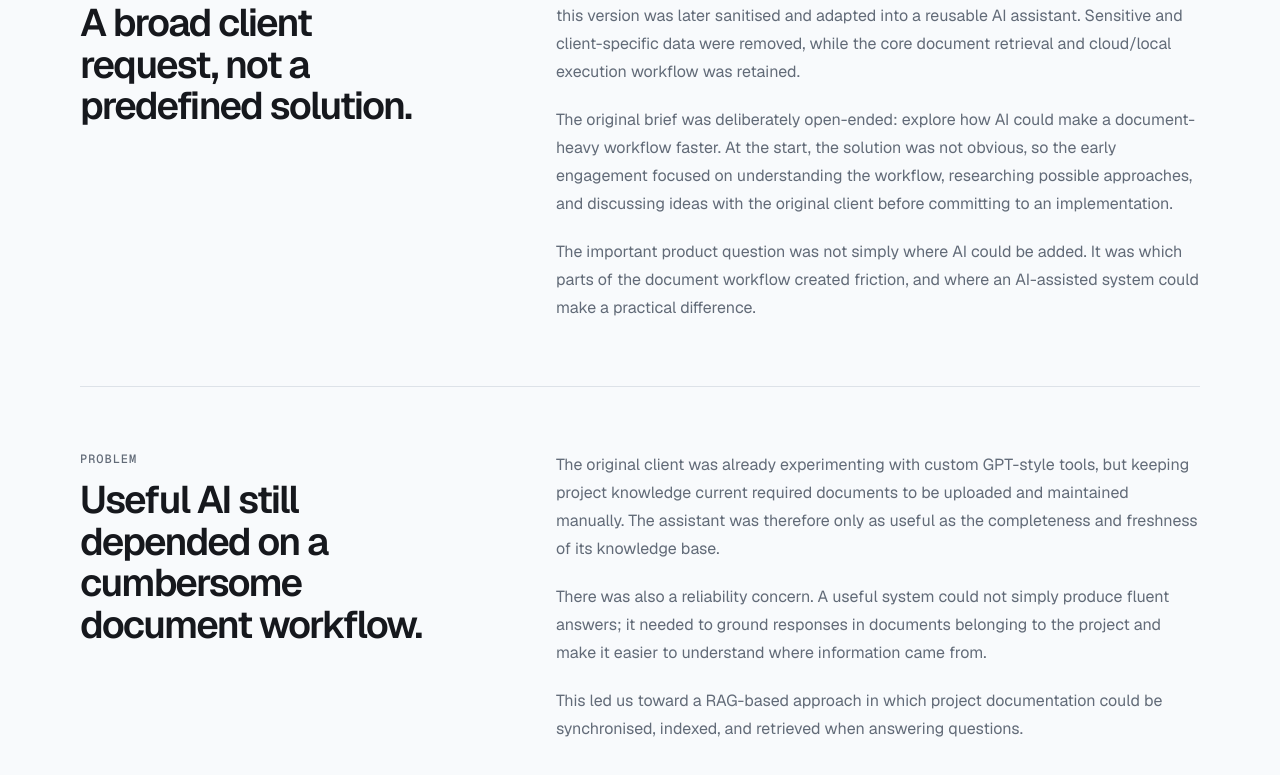
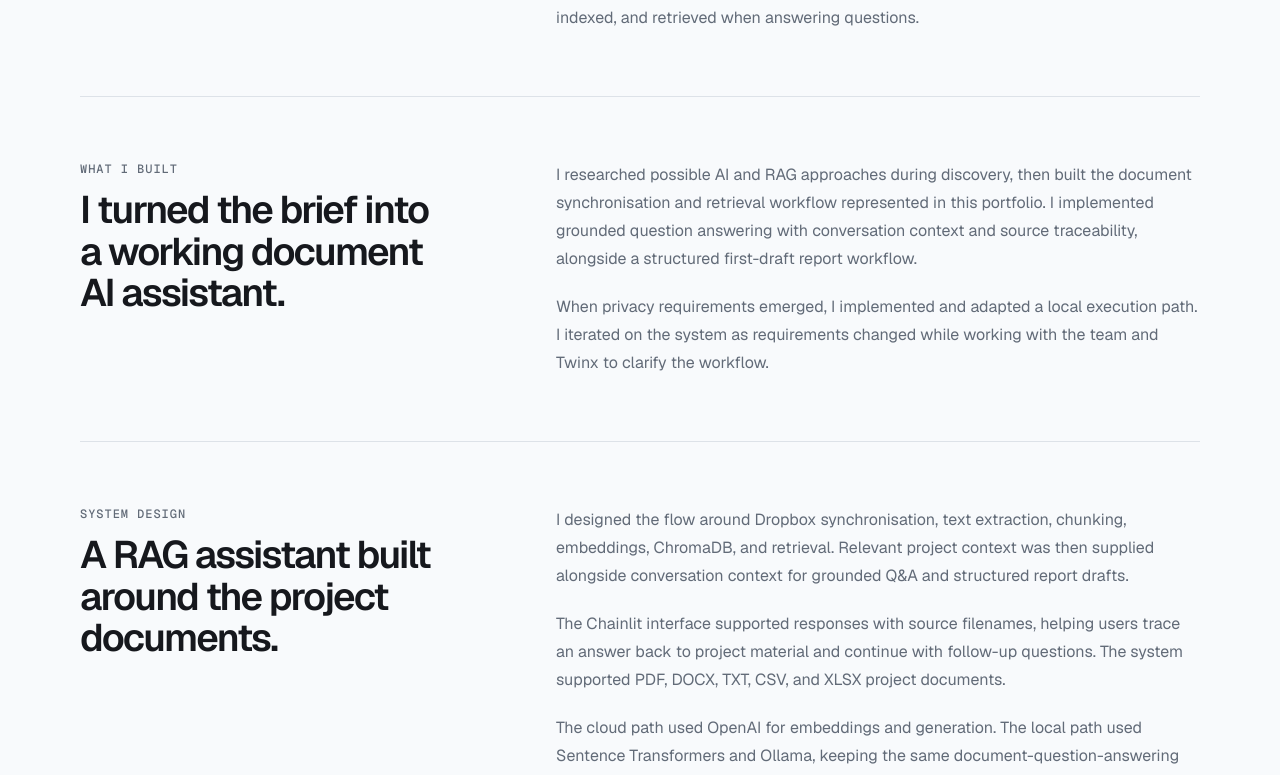
Before and after one commit to Nadane-Portfolio/personal-site, a Next.js app: page /work/ai-knowledge-assistant in a window 1280 px wide. Shown: the part 1338-2113 px from the top of the page. Built offline with nearby package versions, Linux system fonts and the light colour scheme.

Commit message:
Refine AI Knowledge Assistant case study

```diff
--- a/src/app/work/[slug]/page.tsx
+++ b/src/app/work/[slug]/page.tsx
@@ -63,7 +63,9 @@ export default async function ProjectPage({ params }: ProjectPageProps) {
   return (
     <article className="case-study">
       <CaseStudyHeader project={project} />
-      <CaseStudySummary project={project} />
+      {project.showCaseStudySummary !== false ? (
+        <CaseStudySummary project={project} />
+      ) : null}
       <CaseStudySections caseStudy={project.caseStudy} />
       <ProjectPagination
         previousProject={previousProject}
--- a/src/content/projects.ts
+++ b/src/content/projects.ts
@@ -11,6 +11,7 @@ export const projects: readonly Project[] = [
     categories: ["AI", "RAG"],
     homepageFeatured: true,
     caseStudyAvailable: true,
+    showCaseStudySummary: false,
     displayOrder: 1,
     summary:
       "A reusable RAG assistant for synchronising Dropbox documents and answering questions with grounded, traceable context. It originated in a real client project and was later sanitised for reuse, with OpenAI-backed and local execution paths retained.",
@@ -44,39 +45,30 @@ export const projects: readonly Project[] = [
           id: "context",
           kind: "context",
           eyebrow: "Context",
-          title: "A broad client request, not a predefined solution.",
+          title: "An open-ended brief around document-heavy work.",
           paragraphs: [
-            "Originally developed during a client project for Twinx B.V., a company in the Netherlands, this version was later sanitised and adapted into a reusable AI assistant. Sensitive and client-specific data were removed, while the core document retrieval and cloud/local execution workflow was retained.",
-            "The original brief was deliberately open-ended: explore how AI could make a document-heavy workflow faster. At the start, the solution was not obvious, so the early engagement focused on understanding the workflow, researching possible approaches, and discussing ideas with the original client before committing to an implementation.",
-            "The important product question was not simply where AI could be added. It was which parts of the document workflow created friction, and where an AI-assisted system could make a practical difference.",
+            "This began as a 10-week university internship project with Twinx B.V., a Dutch project and subsidy consultancy whose work depends heavily on project documentation. The initial request was open-ended: explore how AI could make that workflow faster and easier to work with.",
+            "I worked with the team and Twinx during discovery and requirements discussions, focusing on where document-heavy work created friction and where an AI-assisted system could make a practical difference.",
           ],
         },
         {
           id: "problem",
           kind: "problem",
           eyebrow: "Problem",
-          title: "Useful AI still depended on a cumbersome document workflow.",
+          title: "Useful AI depended on keeping project knowledge current.",
           paragraphs: [
-            "The original client was already experimenting with custom GPT-style tools, but keeping project knowledge current required documents to be uploaded and maintained manually. The assistant was therefore only as useful as the completeness and freshness of its knowledge base.",
-            "There was also a reliability concern. A useful system could not simply produce fluent answers; it needed to ground responses in documents belonging to the project and make it easier to understand where information came from.",
-            "This led us toward a RAG-based approach in which project documentation could be synchronised, indexed, and retrieved when answering questions.",
+            "Existing AI experimentation still required documents to be uploaded and maintained manually, so an assistant was only as useful as the completeness and freshness of its project knowledge.",
+            "Answers also needed to be grounded and traceable rather than simply fluent. This led toward a RAG-based approach in which project documentation could be synchronised, indexed, and retrieved when answering questions.",
           ],
         },
         {
-          id: "contribution",
-          kind: "role",
-          eyebrow: "My contribution",
-          title: "I helped turn the open brief into a concrete product direction.",
+          id: "what-i-built",
+          kind: "implementation",
+          eyebrow: "What I built",
+          title: "I turned the brief into a working document AI assistant.",
           paragraphs: [
-            "I contributed across discovery and implementation as the requirements became clearer, working with the team and the original client to turn an open-ended request into a usable direction.",
-          ],
-          bullets: [
-            "Researched possible AI and RAG approaches during discovery.",
-            "Contributed to shaping the solution as requirements evolved.",
-            "Worked on document synchronisation and the retrieval workflow.",
-            "Worked on grounded question answering, source traceability, and conversation context.",
-            "Contributed to the local execution mode after the privacy requirement emerged.",
-            "Adapted the implementation as the project constraints changed.",
+            "I researched possible AI and RAG approaches during discovery, then built the document synchronisation and retrieval workflow represented in this portfolio. I implemented grounded question answering with conversation context and source traceability, alongside a structured first-draft report workflow.",
+            "When privacy requirements emerged, I implemented and adapted a local execution path. I iterated on the system as requirements changed while working with the team and Twinx to clarify the workflow.",
           ],
         },
         {
@@ -86,9 +78,9 @@ export const projects: readonly Project[] = [
           title: "A RAG assistant built around the project documents.",
           visual: "ai-knowledge-system",
           paragraphs: [
-            "The working system synchronised project documents from Dropbox, extracted text, split it into chunks, and created embeddings for retrieval in ChromaDB. When a user asked a question, relevant project context was retrieved and supplied to the model alongside conversation context.",
-            "The Chainlit interface supported grounded responses that could reference source filenames, helping users trace an answer back to the relevant project material. Conversation context was supplied alongside retrieved document context to support follow-up questions.",
-            "The wider system supported PDF, DOCX, TXT, CSV, and XLSX project documents. Cloud execution used OpenAI for embeddings and generation; the local path used Sentence Transformers and Ollama.",
+            "I designed the flow around Dropbox synchronisation, text extraction, chunking, embeddings, ChromaDB, and retrieval. Relevant project context was then supplied alongside conversation context for grounded Q&A and structured report drafts.",
+            "The Chainlit interface supported responses with source filenames, helping users trace an answer back to project material and continue with follow-up questions. The system supported PDF, DOCX, TXT, CSV, and XLSX project documents.",
+            "The cloud path used OpenAI for embeddings and generation. The local path used Sentence Transformers and Ollama, keeping the same document-question-answering workflow available under different deployment constraints.",
           ],
         },
         {
@@ -97,50 +89,29 @@ export const projects: readonly Project[] = [
           eyebrow: "Changing requirements",
           title: "Privacy changed the architecture.",
           paragraphs: [
-            "During the engagement, the original client raised concerns about sending potentially sensitive project information to an external AI API. That feedback changed the technical direction rather than being treated as a reason to keep the original design fixed.",
-            "I worked on a local execution path using Sentence Transformers for embeddings and Ollama for local model execution. This allowed the core document-question-answering workflow to operate without relying on OpenAI for the model path.",
-            "It was a practical reminder that client requirements evolve, and that deployment constraints should shape the architecture as the project develops.",
+            "Twinx raised concerns about sending potentially sensitive project information to an external AI API. Rather than keeping the original architecture fixed, I implemented a local execution path.",
+            "Sentence Transformers handled local embeddings and Ollama handled local model execution, allowing the core workflow to operate without the external model path. It demonstrated how deployment and privacy constraints need to shape the architecture as requirements change.",
           ],
         },
         {
-          id: "reusable-version",
-          kind: "implementation",
-          eyebrow: "Reusable version",
+          id: "reuse-reliability-outcome",
+          kind: "outcome",
+          eyebrow: "Reuse, reliability & outcome",
           title: "Sanitised for reuse beyond the original client.",
           paragraphs: [
-            "The current artifact removes sensitive data and generalises client-specific configuration while retaining a functional document-grounded assistant. It represents my implementation and contribution, rather than the entire original team project.",
-            "Another organisation could adapt it to a different document workflow by tailoring its document sources, prompts, and workflow-specific settings. It is a configurable starting point, not a universal plug-and-play product.",
-          ],
-        },
-        {
-          id: "reliability",
-          kind: "testing",
-          eyebrow: "Reliability",
-          title: "Grounding mattered more than simply generating convincing text.",
-          paragraphs: [
-            "Retrieval ties answers to the assistant's indexed documents, while source filenames make the response path more traceable. This grounding helps constrain answers to the available material; it does not eliminate the need for review or the possibility of incorrect model output.",
-            "The system was still something a person needed to review rather than treating model output as automatically correct. Cloud and local modes also brought different operational trade-offs, which needed to be considered alongside the user workflow.",
-          ],
-        },
-        {
-          id: "outcome",
-          kind: "outcome",
-          eyebrow: "Outcome",
-          title: "From exploration to a working prototype in ten weeks.",
-          paragraphs: [
-            "By the end of the client project, the work had progressed from an open-ended request into a functioning RAG-based assistant. The sanitised version retains Dropbox/document synchronisation, retrieval, grounded Q&A, and OpenAI-backed or local AI paths.",
-            "Structured report generation was explored in the original engagement, but it is not a defining feature of this reusable assistant.",
-            "The value was not only the prototype itself, but translating a vague business problem into a concrete, usable technical system while adapting to changing requirements.",
+            "After the internship, I removed sensitive and client-specific material while retaining the reusable document retrieval and cloud/local execution workflow. The portfolio version is a foundation that can be tailored to another document workflow, not a universal plug-and-play product.",
+            "Retrieval grounds answers in indexed documents and source references improve traceability. The report workflow surfaces missing information rather than silently fabricating it, but human review remains necessary.",
+            "By the end of the ten-week project, there was a working prototype spanning document synchronisation, retrieval, grounded Q&A, and structured first-draft reports.",
           ],
         },
         {
           id: "reflection",
           kind: "reflection",
           eyebrow: "Reflection",
-          title: "The most important decisions were not model choices.",
+          title: "The hardest decisions were not model choices.",
           paragraphs: [
-            "The project reinforced that useful AI software involves more than connecting an LLM to data. The harder work was understanding the workflow, deciding where retrieval was appropriate, responding to privacy concerns, making outputs traceable, and adjusting the solution as requirements evolved.",
-            "It also gave me practical experience with an initially unfamiliar AI architecture and with turning research into a functioning system within a real client engagement.",
+            "The hardest work was understanding the workflow, deciding where retrieval was useful, adapting to privacy constraints, and making outputs traceable.",
+            "The project gave me practical experience turning an initially unfamiliar architecture into a functioning system while requirements evolved.",
           ],
         },
       ],
--- a/src/types/content.ts
+++ b/src/types/content.ts
@@ -126,6 +126,7 @@ export type Project = {
   categories: readonly string[];
   homepageFeatured: boolean;
   caseStudyAvailable?: boolean;
+  showCaseStudySummary?: boolean;
   displayOrder: number;
   summary: string;
   homepageSummary?: string;
```
